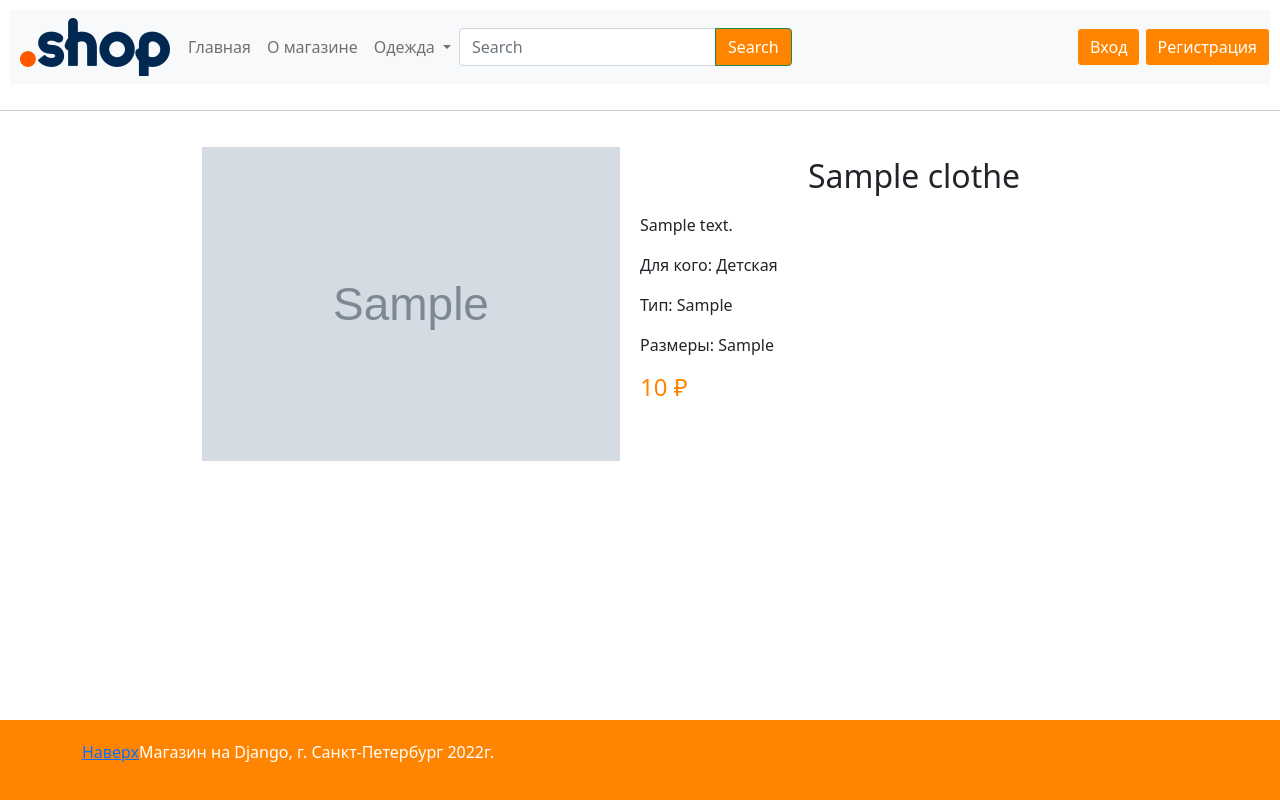
After one commit to alvinist27/djangoShopOld, a Django app: page /clothes/1 in a window 1280 px wide. The commit adds this page. Run offline with Django 4.2, Linux system fonts and the light colour scheme; tables that the repository leaves empty hold one stand-in row (values such as "Sample post"); grey boxes marked "Sample" are stand-in pictures; some libraries are stand-ins or nearby versions.

Commit message:
Отображение одиночного товара

```diff
--- a/app_shop/urls.py
+++ b/app_shop/urls.py
@@ -1,5 +1,5 @@
 from django.urls import path
-from .views import AboutView, MainView, ClothesMenView, ClothesWomenView, ClothesChildView
+from .views import AboutView, MainView, ClothesView, ClothesMenView, ClothesWomenView, ClothesChildView
 
 
 urlpatterns = [
@@ -8,4 +8,5 @@ urlpatterns = [
     path('clothes/men', ClothesMenView.as_view(), name='men'),
     path('clothes/women', ClothesWomenView.as_view(), name='women'),
     path('clothes/child', ClothesChildView.as_view(), name='child'),
+    path('clothes/<int:id>', ClothesView.as_view(), name='clothes')
 ]
--- a/app_shop/views.py
+++ b/app_shop/views.py
@@ -29,3 +29,9 @@ class ClothesChildView(View):
     def get(self, request):
         clothes = Clothes.objects.filter(type='Детская')[::-1]
         return render(request, 'app_shop/clothes_child.html', {'clothes': clothes})
+
+
+class ClothesView(View):
+    def get(self, request, id):
+        item = Clothes.objects.filter(id=id)
+        return render(request, 'app_shop/clothes.html', {'item': item})
--- a/static/css/style.css
+++ b/static/css/style.css
@@ -190,3 +190,28 @@ img:hover {
 	text-overflow: initial;
 	overflow: hidden;
 }
+
+.container {
+  	display: flex;
+	text-align: left;
+}
+
+#col1 {
+	flex: 1;
+	height: 30%;
+	width: 30%;
+}
+
+#col2 {
+	flex: 1;
+	height: 70%;
+	width: 70%;
+	padding: 10px;
+}
+
+#col1 img {
+	float: right;
+	height: 80%;
+	width: 80%;
+	padding: 10px;
+}
--- /dev/null
+++ b/templates/app_shop/clothes.html
@@ -0,0 +1,27 @@
+{% extends 'base.html' %}
+{% load static %}
+{% load mathfilters %}
+
+{% block title %}<title>.shop - Магазин одежды</title>
+{% endblock %}
+{% block content %}
+        <div class="container">
+            <div id="col1">
+                <img src="/{{ item.first.images.first.images }}" alt="Photo">
+            </div>
+            <div id="col2">
+                <h2>{{ item.first.title }}</h2>
+
+                <p>{{ item.first.description }}</p>
+                <p>Для кого: {{ item.first.type }}</p>
+                <p>Тип: {{ item.first.group }}</p>
+                <p>Размеры: {{ item.first.size }}</p>
+
+                {% if item.first.discount > 0 %}
+                    <h4><span id="discount">{{ item.first.price }} ₽</span> <span id="cost_calc">{{ item.first.price|sub:item.first.discount }} ₽</span></h4>
+                {% else %}
+                    <h4 id="cost">{{ item.first.price }} ₽</h4>
+                {% endif %}
+            </div>
+        </div>
+{% endblock %}
--- a/templates/app_shop/clothes_women.html
+++ b/templates/app_shop/clothes_women.html
@@ -8,7 +8,7 @@
         <div class="products clearfix">
             {% for cloth in clothes %}
                 <div class="product-wrapper">
-                    <a href="" class="product">
+                    <a href="{{ cloth.id }}" class="product">
                         <div class="product-photo">
                             <img src="/{{ cloth.images.first.images }}">
                         </div>
```
